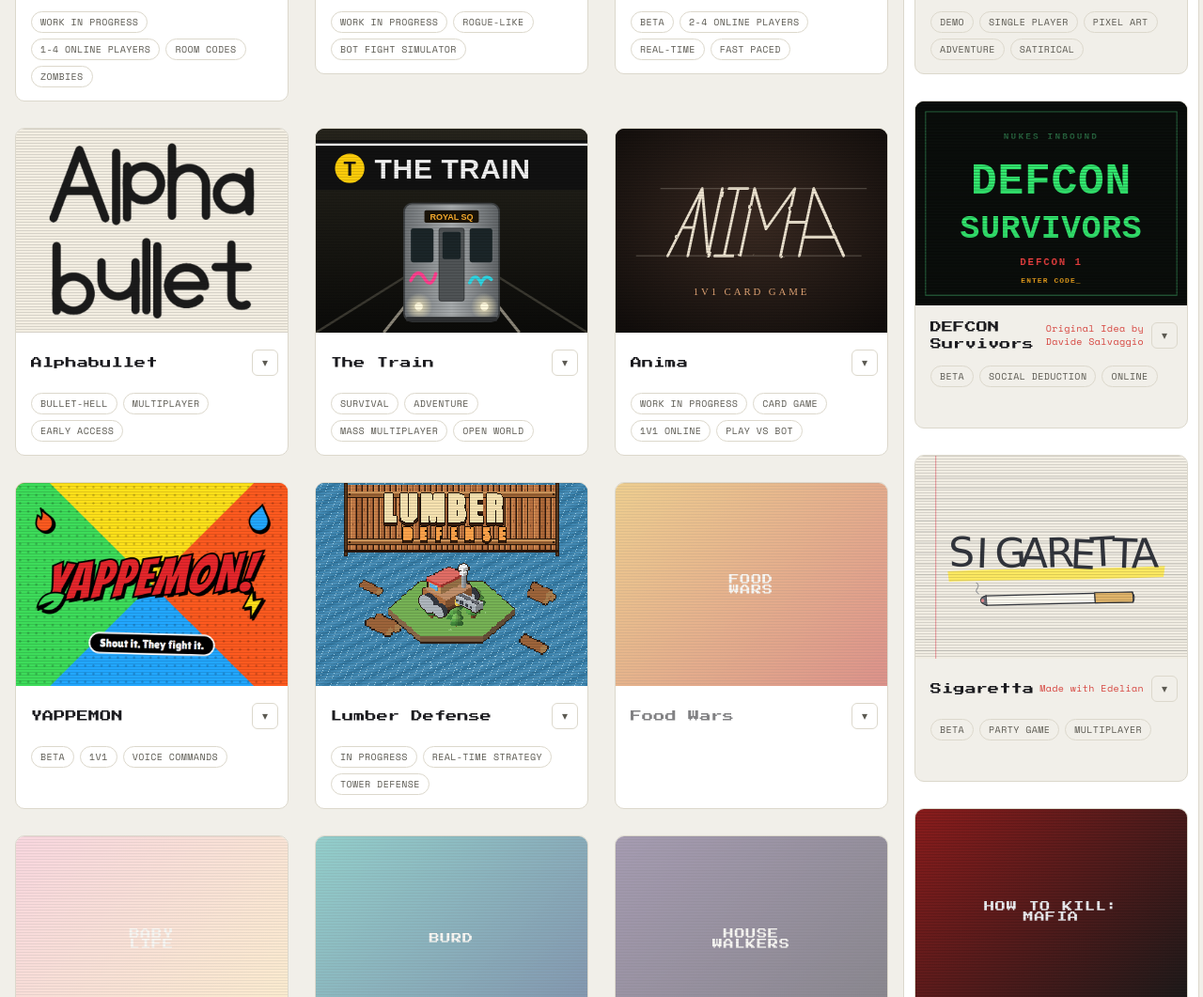
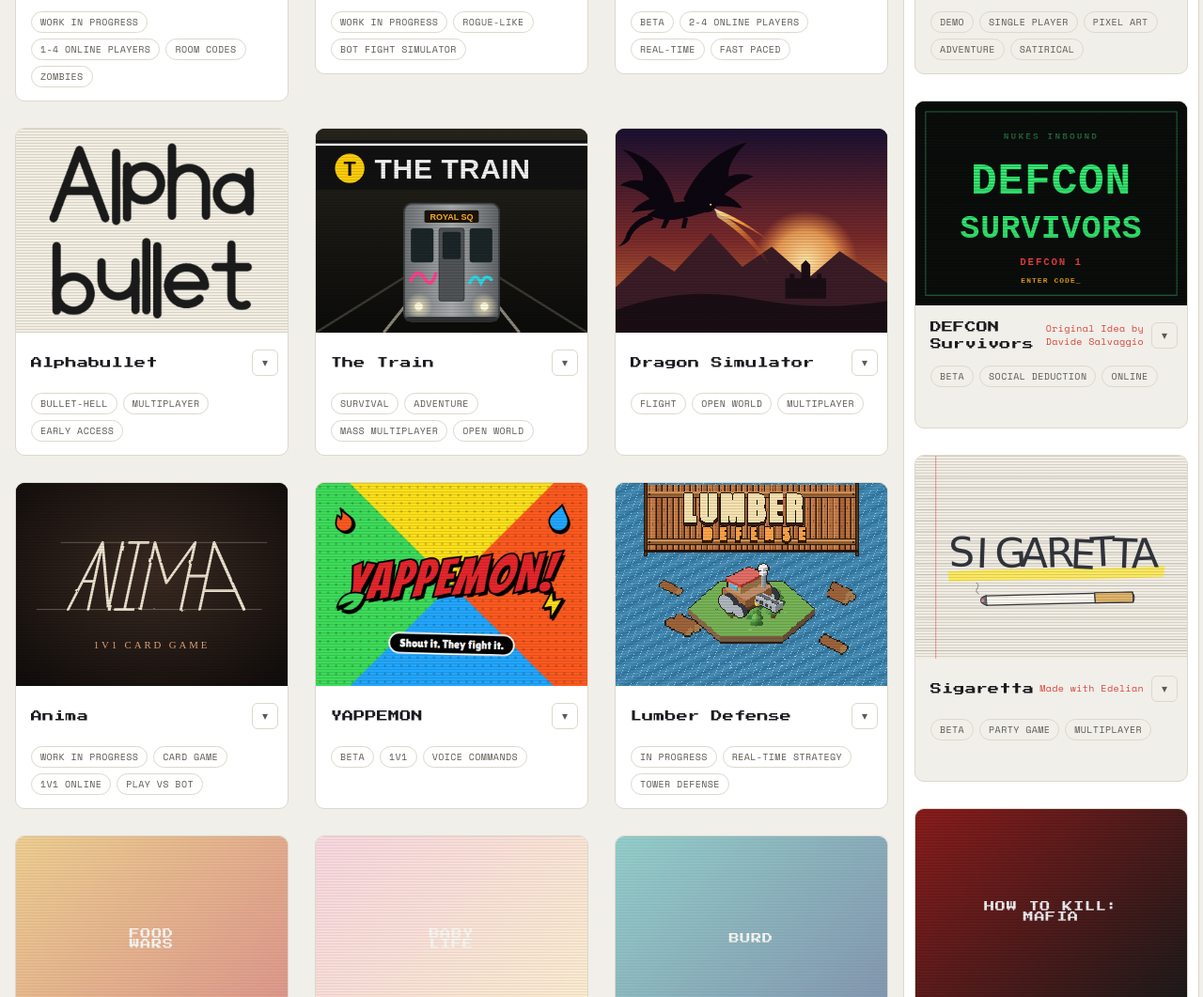
Before and after one commit to giovannialtamore00-create/giovannialtamore00-create.github.io, a plain HTML site: page index.html in a window 1280 px wide. Shown: the part 600-1661 px from the top of the page at 94% size. Drawn offline with nearby package versions, Linux system fonts and the light colour scheme.

Commit message:
G1: Dragon Simulator cabinet linking to the game on Render
Co-Authored-By: Claude Opus 5.5 <noreply@anthropic.com>

```diff
--- a/index.html
+++ b/index.html
@@ -155,6 +155,8 @@ h1 .accent{color:var(--accent)}
 .screen.mafia{background:linear-gradient(135deg, #8a1c1c, #1a1a1a); color:#eceef2;}
 .screen.train{background:#0b0b09; padding:0;}
 .screen.train img{width:100%; height:100%; object-fit:cover; display:block;}
+.screen.dragonsim{background:#1a1030; padding:0;}
+.screen.dragonsim img{width:100%; height:100%; object-fit:cover; display:block;}
 .screen.anima{background:#110d0b; padding:0;}
 .screen.anima img{width:100%; height:100%; object-fit:cover; display:block;}
 .screen.drunk{background:#14122b; padding:0;}
@@ -419,6 +421,22 @@ footer{
     </div>
 
     <div class="cab">
+      <a href="https://dragon-simulator.onrender.com/" aria-label="Play Dragon Simulator in your browser"><div class="screen dragonsim"><img src="dragon-simulator-logo.svg" alt="Dragon Simulator logo"></div></a>
+      <div class="cab-head">
+        <a class="cab-title" href="https://dragon-simulator.onrender.com/">Dragon Simulator</a>
+        <button class="cab-toggle" type="button" aria-expanded="false" aria-label="Show details">▾</button>
+      </div>
+      <div class="cab-tags">
+        <span class="tag">Flight</span>
+        <span class="tag">Open world</span>
+        <span class="tag">Multiplayer</span>
+      </div>
+      <div class="cab-details" hidden>
+        <div class="cab-desc">Fly a dragon in first person over one shared open world. Burn castles, raid towns, claim a lair and grow your hoard; your level and loot are saved under your dragon's name. The first visit may take up to a minute while the server wakes up.</div>
+        <a class="cab-cta" href="https://dragon-simulator.onrender.com/">Play in your browser →</a>
+      </div>
+    </div>
+    <div class="cab">
       <a href="https://anima.giovanni-altamore-00.workers.dev/" aria-label="Play Anima in your browser"><div class="screen anima"><img src="anima-logo.svg" alt="Anima logo"></div></a>
       <div class="cab-head">
         <a class="cab-title" href="https://anima.giovanni-altamore-00.workers.dev/">Anima</a>
```
Also changed, not shown: dragon-simulator-logo.svg (added).
